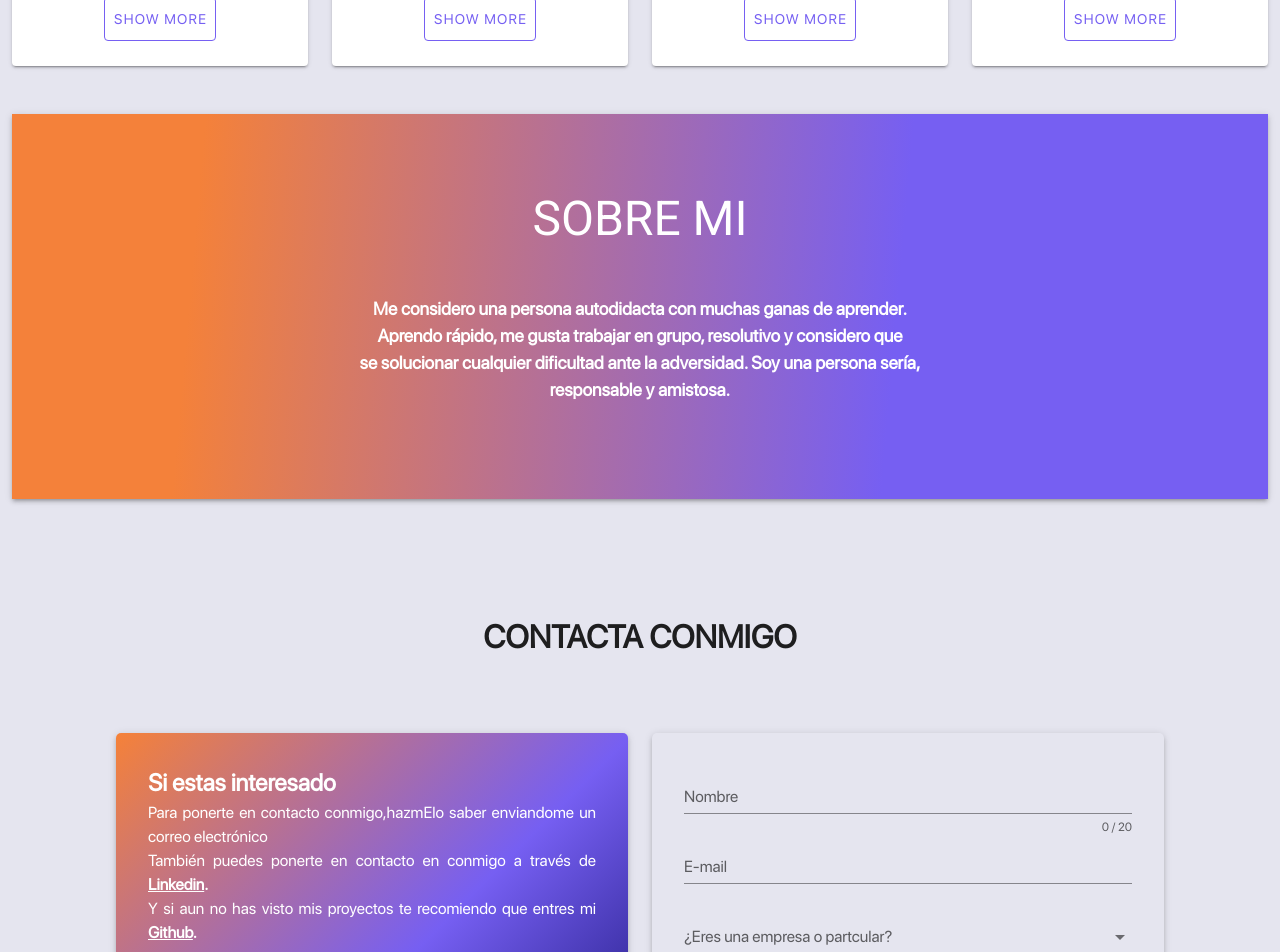
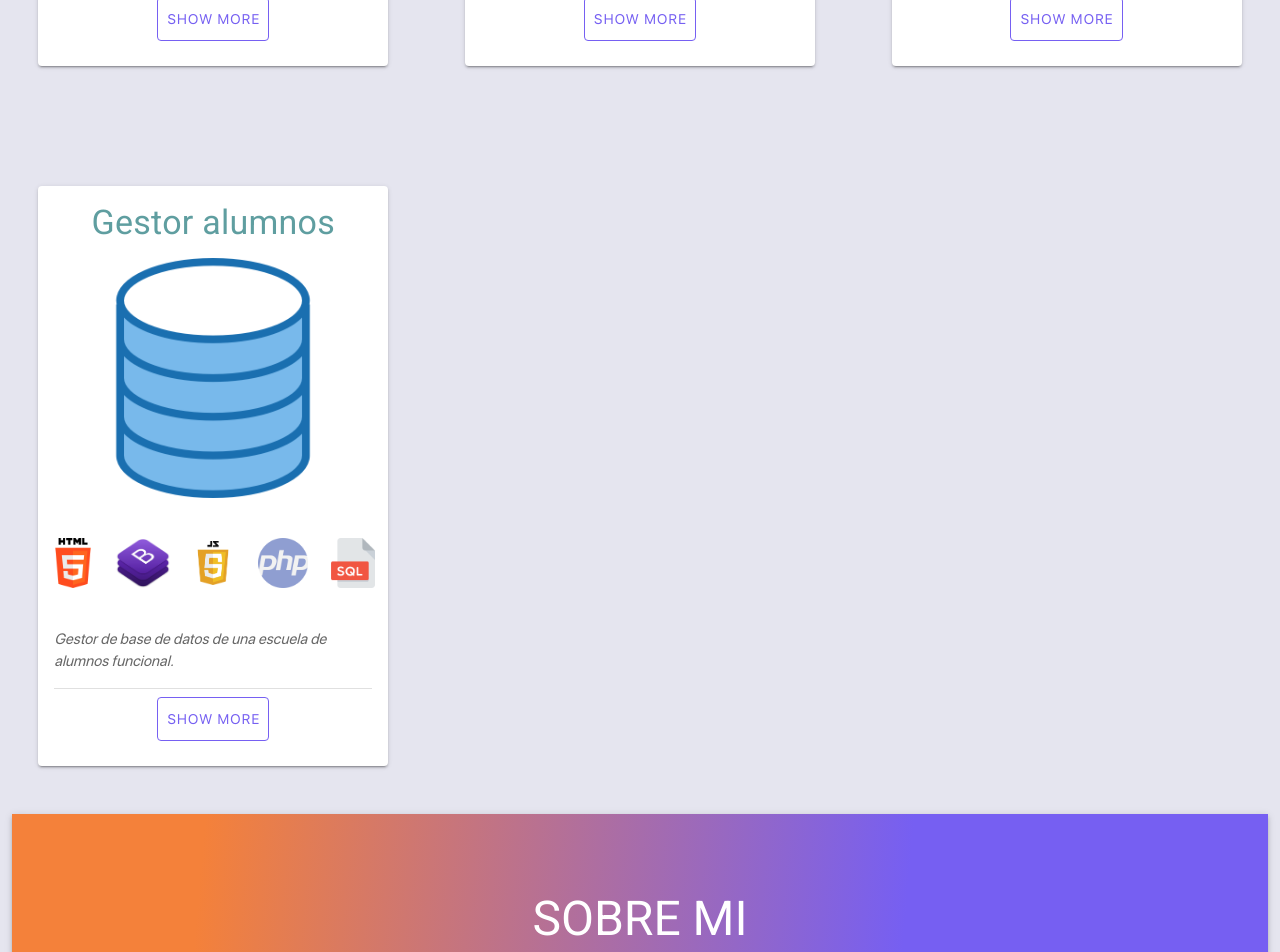
Before and after one commit to zergiales/portafolio, a Vue app: page / in a window 1280 px wide. Shown: the part 1120-2072 px from the top of the page. Built offline with nearby package versions, Linux system fonts and the light colour scheme; no server answers.

Commit message:
responsive 1

```diff
--- a/src/components/ContactMe.vue
+++ b/src/components/ContactMe.vue
@@ -19,7 +19,7 @@
               ><a href="https://www.linkedin.com/in/sergio-s%C3%A1nchez-8b5711162/" class="enlace white--text">Linkedin</a
               >.</strong
             ><br />
-            Y si aun no has visto mis proyectos te recomiendo que entres mi
+            Y si quieres investigar más, aquí te dejo mi
             <strong
               ><a href="https://github.com/zergiales" class="enlace white--text">Github</a>.</strong
             ><br />
--- a/src/components/MyProjects.vue
+++ b/src/components/MyProjects.vue
@@ -1,7 +1,7 @@
 <template>
   <div id="proyects">
     <v-row>
-      <v-col cols="12" class="text-center fade-scroll  d-flex justify-center">
+      <v-col col="12" class="text-center fade-scroll  d-flex justify-center">
         <h1>PROYECTOS</h1>
         <p></p>
       </v-col>
@@ -9,7 +9,7 @@
     <!--tarjetas donde se muestran todos los proyectos que tengo-->
     <v-row>
       <v-col v-for="proyect in proyects" :key="proyect.name"
-      cols="3" class="text-center fade-scroll tarjeta d-flex justify-center">
+      xl="3" lg="4" md="12" sm="12" class="text-center fade-scroll tarjeta d-flex justify-center">
         <v-card class="mx-auto my-12" width="350" height="580">
           <template slot="progress">
             <v-progress-linear color="deep-purple" height="10" indeterminate></v-progress-linear>
```
